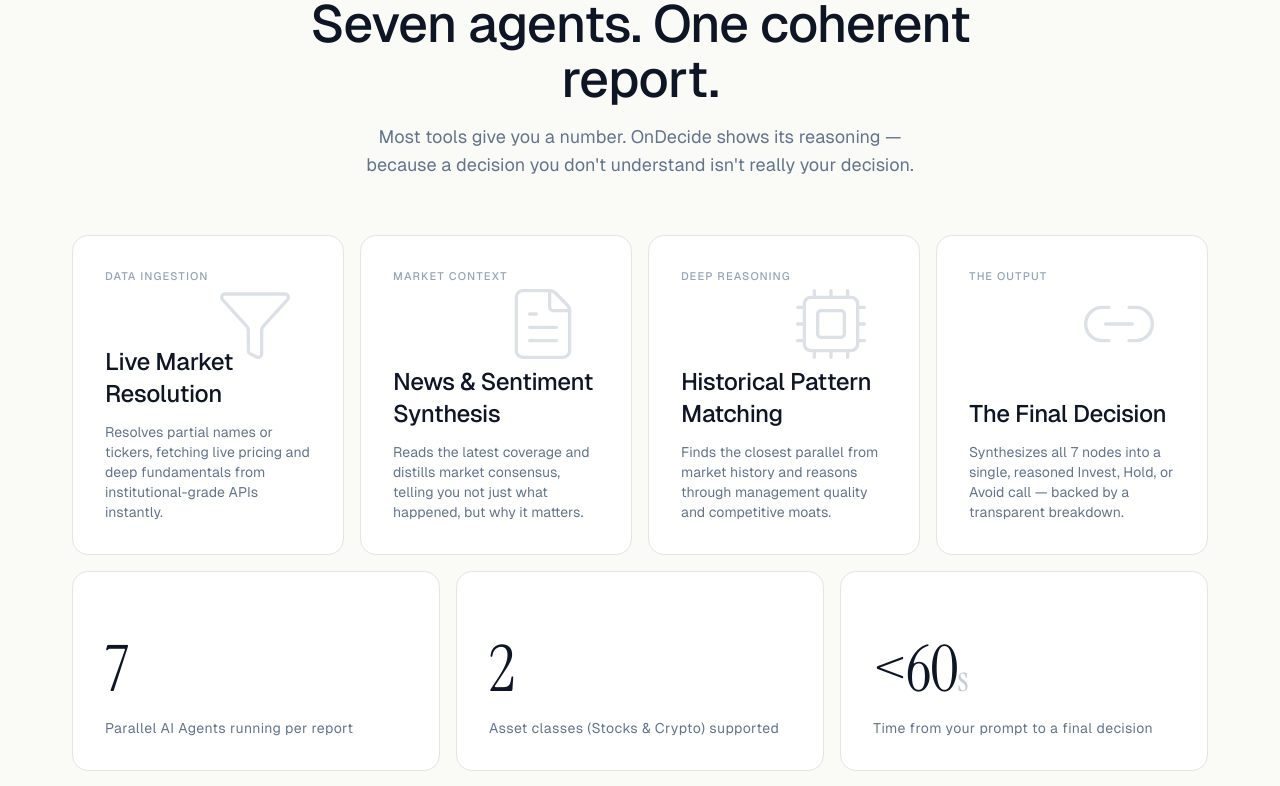
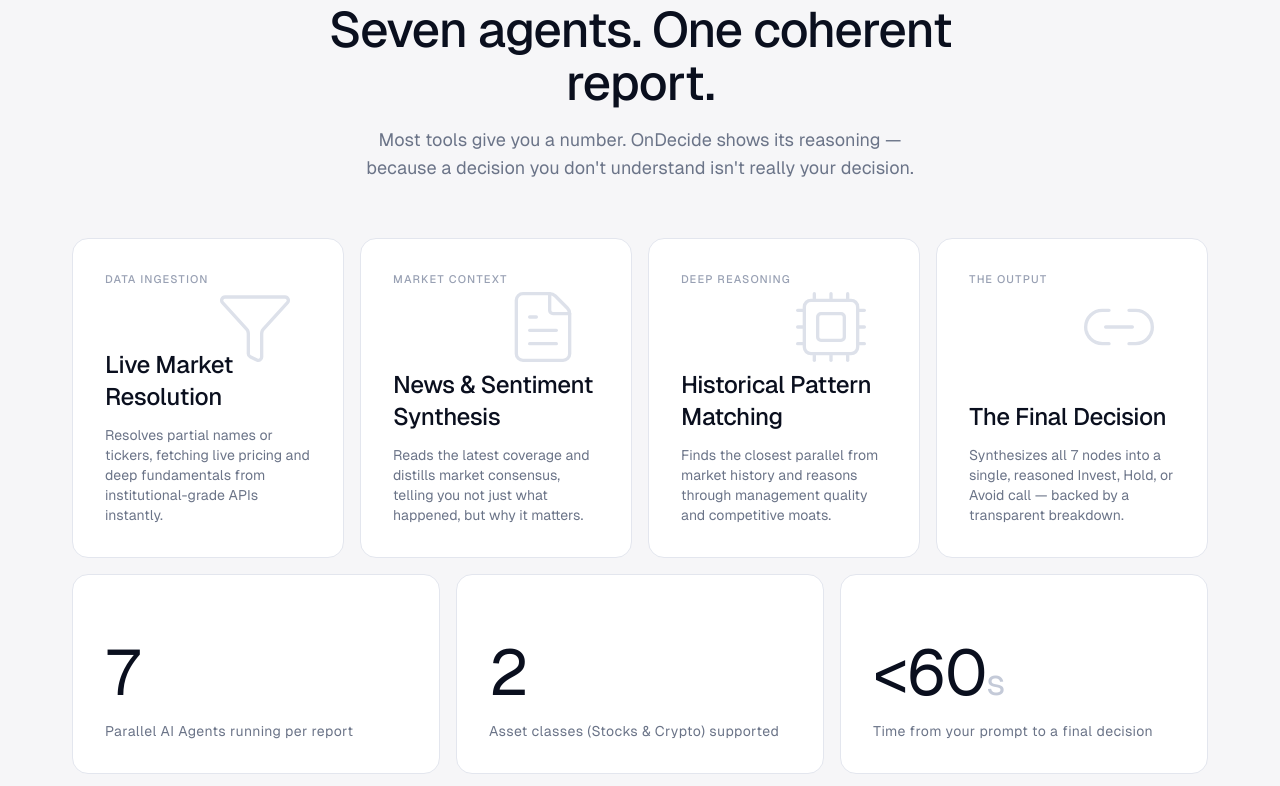
Before and after one commit to Tejas-v-krishna/ondecide, a Next.js app: page / in a window 1280 px wide. Shown: the part 940-1726 px from the top of the page. Built offline with nearby package versions, Linux system fonts and the light colour scheme; no server answers.

Commit message:
refactor(theme): swap warm-paper palette for cobalt blue system

```diff
--- a/src/app/globals.css
+++ b/src/app/globals.css
@@ -3,26 +3,27 @@
 @tailwind utilities;
 
 /* ══════════════════════════════════════════════════════════════
-   OnDecide — light design system
-   Warm-paper neutrals · ink typography · restrained emerald accent
+   OnDecide — cobalt design system
+   Cool paper · ink-navy type · one saturated royal blue
    ══════════════════════════════════════════════════════════════ */
 
 :root {
   --font-sans: "Geist", system-ui, sans-serif;
   --font-mono: "Geist Mono", ui-monospace, monospace;
-  --font-display: "Instrument Serif", Georgia, serif;
+  --font-display: "Geist", system-ui, sans-serif;
 
   /* Semantic surface tokens */
-  --bg: #fafaf7;
+  --bg: #f6f6f8;
   --surface: #ffffff;
-  --surface-subtle: #f6f6f2;
-  --ink: #0e1524;
-  --ink-2: #334155;
-  --muted: #64748b;
-  --line: #e6e4dd;
-  --line-strong: #d5d2c9;
-  --brand: #0b8f60;
-  --brand-strong: #0a724f;
+  --surface-subtle: #f1f2f6;
+  --ink: #0a0f1e;
+  --ink-2: #2a3346;
+  --muted: #6b7488;
+  --line: #e3e6ee;
+  --line-strong: #d2d7e3;
+  --brand: #1f47ab;
+  --brand-strong: #1a3b8e;
+  --accent: #7c99ff;
 }
 
 @layer base {
@@ -51,12 +52,12 @@
   }
 
   ::selection {
-    background: rgba(11, 143, 96, 0.18);
+    background: rgba(31, 71, 171, 0.16);
     color: var(--ink);
   }
 
   :focus-visible {
-    outline: 2px solid rgba(11, 143, 96, 0.5);
+    outline: 2px solid rgba(31, 71, 171, 0.45);
     outline-offset: 2px;
   }
 }
@@ -70,12 +71,12 @@
   background: transparent;
 }
 ::-webkit-scrollbar-thumb {
-  background: #d9d7cf;
+  background: #ccd1dd;
   border-radius: 999px;
   border: 3px solid var(--bg);
 }
 ::-webkit-scrollbar-thumb:hover {
-  background: #c2bfb5;
+  background: #b3bacb;
 }
 
 /* ─── Typography helpers ──────────────────────────────── */
@@ -85,7 +86,7 @@
 }
 
 .display-serif {
-  font-family: var(--font-display);
+  font-family: var(--font-sans);
   font-weight: 400;
   letter-spacing: -0.02em;
 }
@@ -112,20 +113,59 @@
 
 /* ─── Backgrounds ─────────────────────────────────────── */
 .grid-lines {
-  background-image: linear-gradient(to right, rgba(14, 21, 36, 0.045) 1px, transparent 1px),
-    linear-gradient(to bottom, rgba(14, 21, 36, 0.045) 1px, transparent 1px);
+  background-image: linear-gradient(to right, rgba(31, 71, 171, 0.06) 1px, transparent 1px),
+    linear-gradient(to bottom, rgba(31, 71, 171, 0.06) 1px, transparent 1px);
   background-size: 64px 64px;
 }
 
 .dot-grid {
-  background-image: radial-gradient(circle, rgba(14, 21, 36, 0.09) 1px, transparent 1px);
+  background-image: radial-gradient(circle, rgba(31, 71, 171, 0.12) 1px, transparent 1px);
   background-size: 28px 28px;
 }
 
 .hero-wash {
   background:
-    radial-gradient(60% 55% at 50% -5%, rgba(11, 143, 96, 0.09), transparent 70%),
-    radial-gradient(40% 40% at 88% 8%, rgba(14, 21, 36, 0.05), transparent 70%);
+    radial-gradient(60% 55% at 50% -5%, rgba(31, 71, 171, 0.10), transparent 70%),
+    radial-gradient(40% 40% at 88% 8%, rgba(124, 153, 255, 0.10), transparent 70%);
+}
+
+/* Hero artwork: blurred vertical facets of royal blue. */
+.facet-panel {
+  background-color: #1b44a6;
+  background-image:
+    repeating-linear-gradient(
+      90deg,
+      #1d46a8 0px,
+      #1d46a8 9px,
+      #3560bc 9px,
+      #3560bc 15px,
+      #6f9fea 15px,
+      #6f9fea 19px,
+      #12358f 19px,
+      #12358f 29px,
+      #4e7bd6 29px,
+      #4e7bd6 35px,
+      #0b2d9a 35px,
+      #0b2d9a 47px,
+      #2a51b4 47px,
+      #2a51b4 53px,
+      #809ddb 53px,
+      #809ddb 56px
+    );
+  filter: blur(22px) saturate(112%);
+  transform: scale(1.14);
+  transform-origin: center;
+}
+
+.facet-haze {
+  background:
+    radial-gradient(70% 90% at 12% 0%, rgba(255, 255, 255, 0.16), transparent 62%),
+    radial-gradient(50% 70% at 96% 110%, rgba(6, 22, 74, 0.55), transparent 60%);
+}
+
+/* Soft blue halo used behind logo / CTA blocks. */
+.halo-blue {
+  background: radial-gradient(circle, rgba(124, 153, 255, 0.55) 0%, rgba(196, 210, 255, 0.35) 38%, transparent 68%);
 }
 
 /* ─── Surfaces ────────────────────────────────────────── */
@@ -219,6 +259,88 @@
   to { opacity: 1; transform: scale(1) translateY(0); }
 }
 
+/* ─── Cobalt components ───────────────────────────────── */
+.eyebrow {
+  font-size: 0.6875rem;
+  font-weight: 500;
+  letter-spacing: 0.14em;
+  text-transform: uppercase;
+}
+
+/* Square-corner action button used across the marketing site. */
+.btn-cobalt {
+  display: inline-flex;
+  align-items: center;
+  justify-content: center;
+  gap: 0.5rem;
+  border-radius: 2px;
+  background: var(--brand);
+  color: #fff;
+  font-size: 0.8125rem;
+  font-weight: 500;
+  line-height: 1;
+  padding: 0.6875rem 1rem;
+  transition: background 0.2s ease, transform 0.2s ease;
+}
+.btn-cobalt:hover {
+  background: var(--brand-strong);
+}
+.btn-light {
+  display: inline-flex;
+  align-items: center;
+  justify-content: center;
+  gap: 0.5rem;
+  border-radius: 2px;
+  background: #ffffff;
+  color: #12234f;
+  font-size: 0.8125rem;
+  font-weight: 500;
+  line-height: 1;
+  padding: 0.6875rem 1rem;
+  border: 1px solid rgba(31, 71, 171, 0.22);
+  box-shadow: 0 1px 2px rgba(10, 15, 30, 0.08);
+  transition: background 0.2s ease, border-color 0.2s ease;
+}
+.btn-light:hover {
+  background: #eef2ff;
+  border-color: rgba(31, 71, 171, 0.38);
+}
+
+/* Thin rule used as a section separator inside cards. */
+.hairline {
+  border-top: 1px solid rgba(255, 255, 255, 0.18);
+}
+
+/* Giant footer wordmark. */
+.wordmark {
+  font-size: clamp(4.5rem, 17.5vw, 16rem);
+  line-height: 0.82;
+  letter-spacing: -0.045em;
+  font-weight: 500;
+  background: linear-gradient(
+    90deg,
+    rgba(31, 71, 171, 0.07) 0%,
+    rgba(31, 71, 171, 0.55) 22%,
+    #1f47ab 46%,
+    #1f47ab 62%,
+    rgba(31, 71, 171, 0.45) 84%,
+    rgba(31, 71, 171, 0.06) 100%
+  );
+  -webkit-background-clip: text;
+  background-clip: text;
+  -webkit-text-fill-color: transparent;
+  color: transparent;
+  user-select: none;
+}
+
+.no-scrollbar {
+  -ms-overflow-style: none;
+  scrollbar-width: none;
+}
+.no-scrollbar::-webkit-scrollbar {
+  display: none;
+}
+
 /* ─── Print ───────────────────────────────────────────── */
 @media print {
   body {
--- a/tailwind.config.ts
+++ b/tailwind.config.ts
@@ -15,76 +15,86 @@ const config: Config = {
     extend: {
       colors: {
         // ── Neutral canvas ──────────────────────────────
-        paper: "#FAFAF7",
+        paper: "#F6F6F8",
         surface: {
           DEFAULT: "#FFFFFF",
-          subtle: "#F6F6F2",
-          muted: "#EFEEE8",
+          subtle: "#F1F2F6",
+          muted: "#E8EAF1",
         },
         ink: {
-          DEFAULT: "#0E1524",
-          950: "#080D18",
-          900: "#0E1524",
-          800: "#1B2536",
-          700: "#334155",
-          600: "#475569",
-          500: "#64748B",
-          400: "#94A3B8",
-          300: "#C3CBD6",
-          200: "#DCE1E8",
+          DEFAULT: "#0A0F1E",
+          950: "#050912",
+          900: "#0A0F1E",
+          800: "#141B2E",
+          700: "#2A3346",
+          600: "#4A5468",
+          500: "#6B7488",
+          400: "#98A0B3",
+          300: "#C4CAD8",
+          200: "#DDE1EA",
         },
         line: {
-          DEFAULT: "#E6E4DD",
-          soft: "#EFEDE6",
-          strong: "#D5D2C9",
+          DEFAULT: "#E3E6EE",
+          soft: "#EDEFF5",
+          strong: "#D2D7E3",
         },
-        // ── Brand accent (emerald, refined) ─────────────
+        // ── Brand accent (royal blue) ───────────────────
         brand: {
-          50: "#ECFDF4",
-          100: "#D2F9E4",
-          200: "#A8F0CB",
-          300: "#6FE2AC",
-          400: "#34CE8B",
-          500: "#12B176",
-          600: "#0B8F60",
-          700: "#0A724F",
-          800: "#0A5B41",
-          900: "#0A4A37",
+          50: "#EFF3FF",
+          100: "#DEE6FE",
+          200: "#C0CEFC",
+          300: "#9BAEF9",
+          400: "#7289F2",
+          500: "#4A63DF",
+          600: "#1F47AB",
+          700: "#1A3B8E",
+          800: "#163071",
+          900: "#122757",
+        },
+        // ── Illustration tints ──────────────────────────
+        accent: {
+          DEFAULT: "#7C99FF",
+          soft: "#CBD7FE",
+          pale: "#E4EAFF",
+          deep: "#1F47AB",
         },
         // ── Semantic finance ────────────────────────────
-        invest: "#0B8F60",
+        invest: "#0E9A5B",
         hold: "#B45309",
         avoid: "#D92D20",
       },
       fontFamily: {
         sans: ["var(--font-sans)", "system-ui", "-apple-system", "sans-serif"],
         mono: ["var(--font-mono)", "ui-monospace", "SFMono-Regular", "monospace"],
-        display: ["var(--font-display)", "Georgia", "serif"],
+        display: ["var(--font-sans)", "system-ui", "sans-serif"],
       },
       fontSize: {
         "2xs": ["0.6875rem", { lineHeight: "1rem" }],
-        "display-sm": ["clamp(2rem, 1.2rem + 3.2vw, 3.25rem)", { lineHeight: "1.05", letterSpacing: "-0.02em" }],
-        "display": ["clamp(2.5rem, 1.2rem + 5vw, 4.5rem)", { lineHeight: "1.02", letterSpacing: "-0.03em" }],
-        "display-lg": ["clamp(3rem, 1rem + 7vw, 6rem)", { lineHeight: "0.98", letterSpacing: "-0.035em" }],
+        "3xs": ["0.625rem", { lineHeight: "0.9rem" }],
+        "display-sm": ["clamp(2rem, 1.2rem + 2.8vw, 3.1rem)", { lineHeight: "1.06", letterSpacing: "-0.025em" }],
+        "display": ["clamp(2.6rem, 1.4rem + 4.2vw, 4.6rem)", { lineHeight: "1.03", letterSpacing: "-0.03em" }],
+        "display-lg": ["clamp(3rem, 1rem + 6.5vw, 5.6rem)", { lineHeight: "0.98", letterSpacing: "-0.04em" }],
       },
       borderRadius: {
         "4xl": "2rem",
         "5xl": "2.5rem",
       },
       boxShadow: {
-        xs: "0 1px 2px rgba(14,21,36,0.05)",
-        sm: "0 1px 3px rgba(14,21,36,0.06), 0 1px 2px rgba(14,21,36,0.04)",
-        md: "0 4px 14px rgba(14,21,36,0.07), 0 2px 4px rgba(14,21,36,0.04)",
-        lg: "0 14px 36px rgba(14,21,36,0.09), 0 4px 10px rgba(14,21,36,0.04)",
-        xl: "0 28px 70px rgba(14,21,36,0.12), 0 8px 20px rgba(14,21,36,0.05)",
-        ring: "0 0 0 1px rgba(14,21,36,0.06)",
-        "ring-brand": "0 0 0 1px rgba(11,143,96,0.35)",
+        xs: "0 1px 2px rgba(10,15,30,0.05)",
+        sm: "0 1px 3px rgba(10,15,30,0.06), 0 1px 2px rgba(10,15,30,0.04)",
+        md: "0 4px 14px rgba(10,15,30,0.07), 0 2px 4px rgba(10,15,30,0.04)",
+        lg: "0 14px 36px rgba(10,15,30,0.09), 0 4px 10px rgba(10,15,30,0.04)",
+        xl: "0 28px 70px rgba(10,15,30,0.12), 0 8px 20px rgba(10,15,30,0.05)",
+        ring: "0 0 0 1px rgba(10,15,30,0.06)",
+        "ring-brand": "0 0 0 1px rgba(31,71,171,0.35)",
+        soft: "0 30px 80px -40px rgba(16,32,80,0.45)",
+        glow: "0 0 0 1px rgba(31,71,171,0.08), 0 40px 120px -50px rgba(31,71,171,0.6)",
       },
       backgroundImage: {
         "grid-line":
-          "linear-gradient(to right, rgba(14,21,36,0.045) 1px, transparent 1px), linear-gradient(to bottom, rgba(14,21,36,0.045) 1px, transparent 1px)",
+          "linear-gradient(to right, rgba(31,71,171,0.055) 1px, transparent 1px), linear-gradient(to bottom, rgba(31,71,171,0.055) 1px, transparent 1px)",
         "paper-fade":
-          "radial-gradient(120% 90% at 50% 0%, rgba(11,143,96,0.06), transparent 60%)",
+          "radial-gradient(120% 90% at 50% 0%, rgba(31,71,171,0.07), transparent 60%)",
       },
       keyframes: {
         fadeIn: { "0%": { opacity: "0" }, "100%": { opacity: "1" } },
@@ -117,7 +127,7 @@ const config: Config = {
         "fade-in": "fadeIn 0.4s ease-out",
         "slide-up": "slideUp 0.5s cubic-bezier(0.22,1,0.36,1)",
         shimmer: "shimmer 1.6s infinite",
-        marquee: "marquee 40s linear infinite",
+        marquee: "marquee 48s linear infinite",
         float: "float 6s ease-in-out infinite",
         "accordion-down": "accordion-down 0.2s ease-out",
         "accordion-up": "accordion-up 0.2s ease-out",
```
